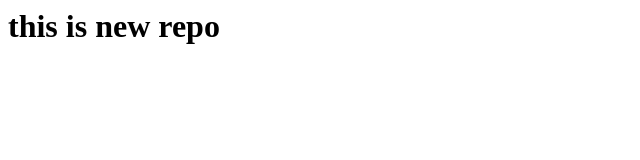
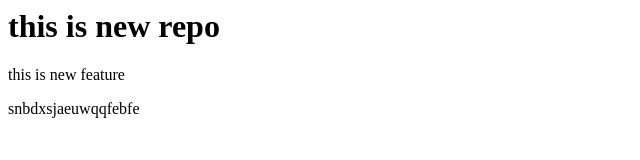
Before and after one commit to khushiswami028/localrepo, a plain HTML site: page index.html in a window 1280 px wide. Shown: the whole page, without its empty margins (0-640 px from the left). Drawn offline with Linux system fonts and the light colour scheme.

Commit message:
add new feature

```diff
--- a/index.html
+++ b/index.html
@@ -1 +1,3 @@
 <h1>this is new repo</h1>
+<p>this is new feature</p>
+<p>snbdxsjaeuwqqfebfe</p>
```
